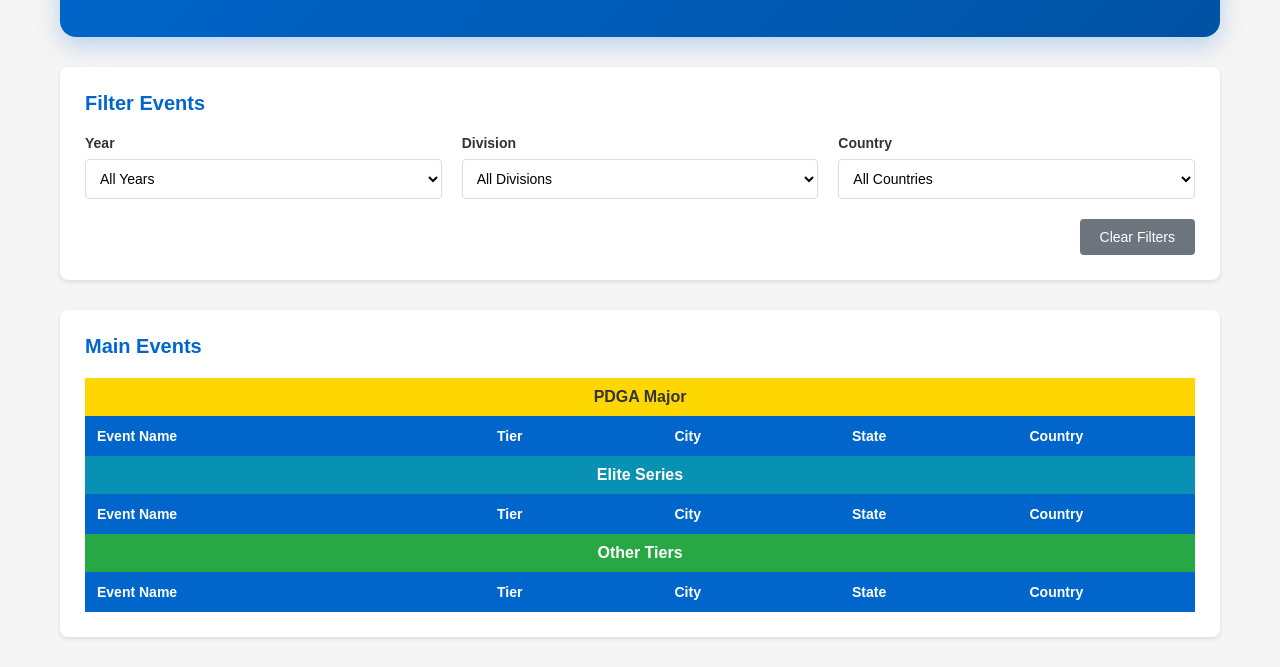
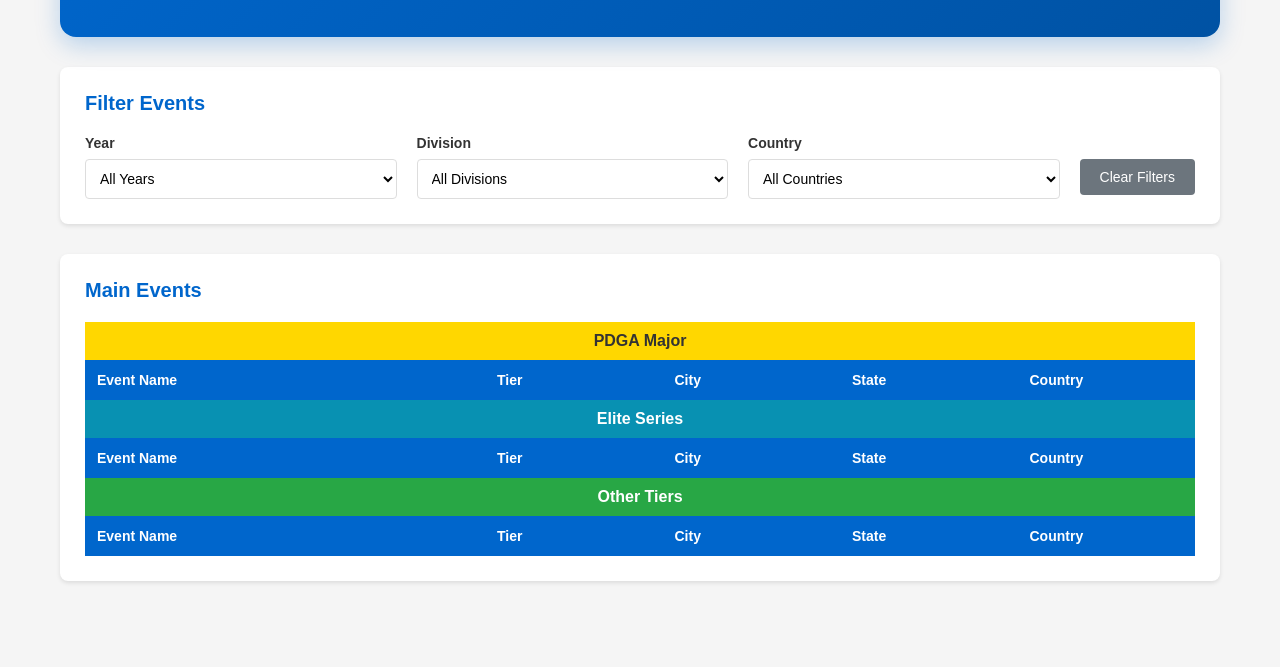
Before and after one commit to joetlobb/SDEV280-PDGA-Event-History-Page, a plain HTML site: page index.html in a window 1280 px wide. Shown: the part 211-878 px from the top of the page. After the commit the page ends 822 px from the top, so only its background shows below. Drawn offline with nearby package versions, Linux system fonts and the light colour scheme; no server answers.

Commit message:
Fix: clear filter button layout

```diff
--- a/index.css
+++ b/index.css
@@ -134,11 +134,18 @@ nav a:hover {
   margin-bottom: 20px;
 }
 
-.filter-grid {
-  display: grid;
-  grid-template-columns: repeat(auto-fit, minmax(200px, 1fr));
+.filter-container {
+  display: flex;
+  justify-content: stretch;
   gap: 20px;
 }
+
+.filter-item:first-of-type,
+.filter-item:nth-of-type(2),
+.filter-item:nth-of-type(3) {
+  flex: 1;
+}
+
 
 .filter-item label {
   display: block;
@@ -147,6 +154,8 @@ nav a:hover {
   color: #333;
   font-size: 14px;
 }
+
+
 
 .filter-item select {
   width: 100%;
--- a/index.html
+++ b/index.html
@@ -38,7 +38,7 @@
     <!-- Filter Section -->
     <div class="filter-section" id="filter-section">
       <h2>Filter Events</h2>
-      <div class="filter-grid">
+      <div class="filter-container">
         <div class="filter-item">
           <label for="year">Year</label>
           <select id="year">
@@ -57,9 +57,10 @@
             <option value="">All Countries</option>
           </select>
         </div>
-      </div>
-      <div class="filter-actions">
-        <button id="clearFilters" class="clear-filters-btn">Clear Filters</button>
+        <div class="filter-item">
+          <label>&nbsp;</label>
+          <button id="clearFilters" class="clear-filters-btn">Clear Filters</button>
+        </div>
       </div>
     </div>
 
```
